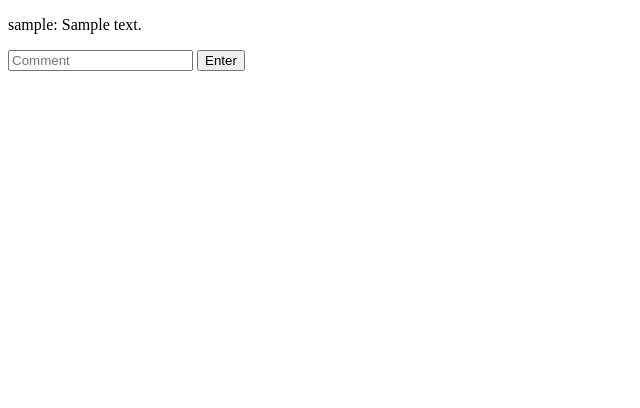
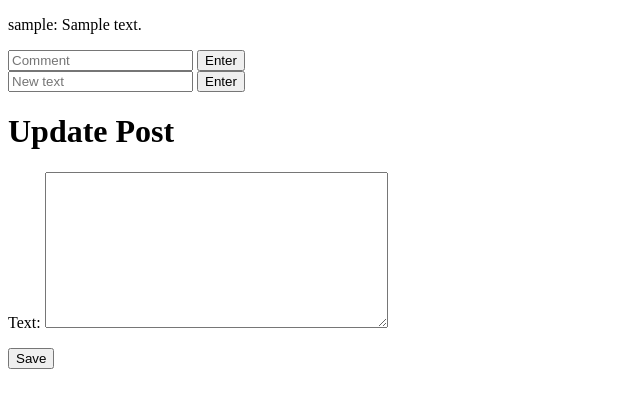
Before and after one commit to Cheburek3022/DjangoTest2, a Django app: template DjangoTest/django_test_app/templates/post.html in a window 1280 px wide. Shown: the top 408 px of the page, without its empty margins (0-640 px from the left). Run offline with Django 5.2, Linux system fonts and the light colour scheme; the template is opened without the code that fills it: values that come from a table or form of the project are taken from there, most other values are stand-ins (such as "Sample title", 1, 10 or a date in 2020); data that the repository does not hold is empty; some libraries are stand-ins or nearby versions.

Commit message:
first commit

```diff
--- /dev/null
+++ b/DjangoTest/django_test_app/static/js/ajaxpostupdate.js
@@ -0,0 +1,20 @@
+function sendData(){
+     $("#update_post").click(function (){
+        $.ajax("/ajax/", {
+            'type': 'POST',
+            'async': true,
+            'dataType': 'json',
+            'data': {
+                 'csrfmiddlewaretoken': $('[name="csrfmiddlewaretoken"]').val(),
+                 'name': $('#username').val(),
+                 'password': $('#password').val(),
+            },
+            'success': function(data){
+               alert(data.status)
+            }
+        })
+     })
+}
+$(document).ready(function(){
+     sendData();
+})
--- a/DjangoTest/django_test_app/templates/post.html
+++ b/DjangoTest/django_test_app/templates/post.html
@@ -5,6 +5,8 @@
     <title>Title</title>
     <script src="https://ajax.googleapis.com/ajax/libs/jquery/3.7.1/jquery.min.js"></script>
     <script src="/static/js/ajaxpost.js"></script>
+    <script src="/static/js/ajaxpostupdate.js"></script>
+    <script src="https://unpkg.com/htmx.org@1.9.12" integrity="sha384-ujb1lZYygJmzgSwoxRggbCHcjc0rB2XoQrxeTUQyRjrOnlCoYta87iKBWq3EsdM2" crossorigin="anonymous"></script>
 </head>
 <body>
     {% csrf_token %}
@@ -15,5 +17,17 @@
     </div>
       <input type="text" id="text" placeholder="Comment">
       <input type="submit" id="btn" value="Enter" data-url="/post/{{ post.id }}/comment_create">
+    <div>
+      <input type="text" id="updt" placeholder="New text">
+      <input type="submit" id="upd" value="Enter" data-url="/post/{{ post.id }}/post_update">
+    </div>
+<h1>Update Post</h1>
+    <div id="post-form-container">
+        <form hx-post="{% url 'post_update' pk=post.pk %}" hx-target="#post-form-container" hx-swap="outerHTML">
+            {% csrf_token %}
+            {{ form.as_p }}
+            <button type="submit">Save</button>
+        </form>
+    </div>
 </body>
 </html>
--- a/DjangoTest/django_test_app/templates/postcreate.html
+++ b/DjangoTest/django_test_app/templates/postcreate.html
@@ -8,6 +8,7 @@
    {% csrf_token %}
    <form method="post">
             {% csrf_token %}
+            <h1>Create a post</h1>
             {{ form }}
             <button type="submit">Save</button>
         </form>
--- a/DjangoTest/django_test_app/urls.py
+++ b/DjangoTest/django_test_app/urls.py
@@ -5,7 +5,7 @@ urlpatterns = [
     path('home/', views.HomePage.as_view(), name='home'),
     path("post/<int:pk>/", views.PostPage.as_view(), name="post"),
     path('post/<int:pk/comment_create/', views.CommentCreate.as_view()),
-    path('post/<int:pk>/update_post', views.PostUpdate.as_view()),
+    path('post/<int:pk>/update_post/', views.PostUpdate.as_view()),
     path("registration/", views.RegistrationPage.as_view(), name="registration"),
     path("logout/", views.logout_view, name="logout"),
     path("login/", views.LoginPage.as_view(), name="login"),
--- a/DjangoTest/django_test_app/views.py
+++ b/DjangoTest/django_test_app/views.py
@@ -68,11 +68,14 @@ class PostCreate(CreateView):
         form.instance.user = self.request.user
         return super().form_valid(form)
 
+
 class PostUpdate(UpdateView):
+    form_class = PostForm
     model = Post
+    template_name = 'post.html'
 
     def get_response(self):
-        response = render_to_string("", {'comment': self.object})
+        response = render_to_string("partical/postupdate.html", {'postupdate': self.object})
         return JsonResponse(response, safe=False)
 
 @login_required
```
Also changed, not shown: DjangoTest/django_test_app/templates/partical/postupdate.html (added, +7 -0 lines).
